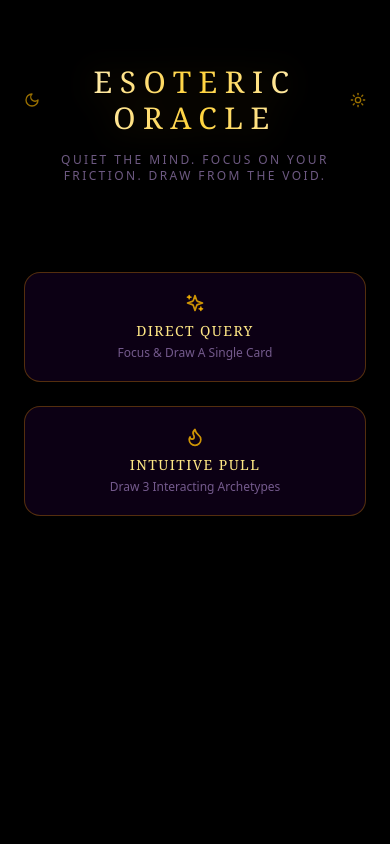
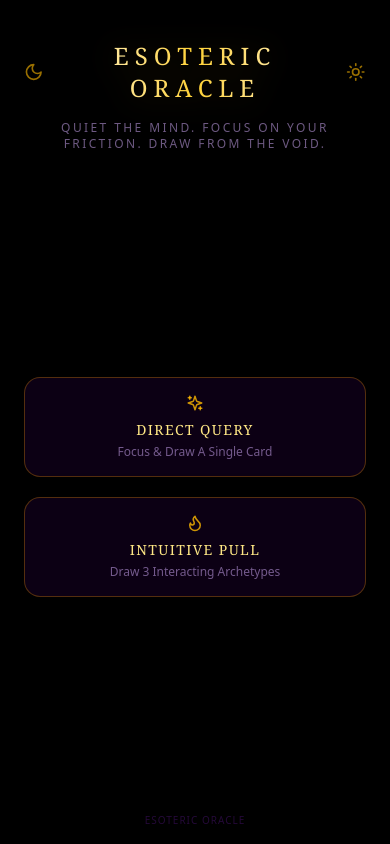
Before and after one commit to Jbardossas/Esoteric-Oracle, a React (Vite) app: page / in a window 390 px wide. Built offline with nearby package versions, Linux system fonts and the light colour scheme.

Commit message:
Fix flex layout distribution to eliminate blank black space on mobile

```diff
--- a/src/App.jsx
+++ b/src/App.jsx
@@ -447,13 +447,13 @@ export default function App() {
   };
 
   return (
-    <div className="min-h-dvh bg-black text-purple-100 font-sans selection:bg-amber-500/30">
+    <div className="min-h-[100dvh] bg-black text-purple-100 font-sans selection:bg-amber-500/35 overflow-x-hidden flex flex-col justify-between">
 
       {/* Header */}
-      <header className="max-w-4xl mx-auto p-6 flex flex-col items-center justify-center space-y-4 pt-16">
+      <header className="max-w-4xl mx-auto p-6 flex flex-col items-center justify-center space-y-4 pt-10">
         <div className="flex items-center space-x-4 text-amber-500/80">
           <Moon size={22} className="text-amber-400/60" />
-          <h1 className="text-3xl md:text-5xl font-serif font-extralight tracking-[0.25em] md:tracking-[0.35em] uppercase text-center text-transparent bg-clip-text bg-gradient-to-r from-amber-100 via-amber-300 to-amber-100 drop-shadow-[0_2px_15px_rgba(245,158,11,0.2)]">
+          <h1 className="text-2xl md:text-5xl font-serif font-extralight tracking-[0.25em] md:tracking-[0.35em] uppercase text-center text-transparent bg-clip-text bg-linear-to-r from-amber-100 via-amber-300 to-amber-100 drop-shadow-[0_2px_15px_rgba(245,158,11,0.2)]">
             Esoteric Oracle
           </h1>
           <Sun size={22} className="text-amber-400/60" />
@@ -463,26 +463,26 @@ export default function App() {
         </p>
       </header>
 
-      {/* Main Content */}
-      <main className="max-w-6xl mx-auto p-6 flex flex-col items-center justify-center pb-24">
+      {/* Main Content - Expanded flex-grow to center content perfectly */}
+      <main className="max-w-6xl mx-auto p-6 grow flex flex-col items-center justify-center w-full my-auto">
 
         {/* Menu State: Choosing the Draw Mode */}
         {mode === 'menu' && (
-          <div className="flex flex-col space-y-6 mt-10 w-full max-w-md animate-fade-in">
+          <div className="flex flex-col space-y-5 my-auto w-full max-w-md animate-fade-in py-6">
             <button
               onClick={() => handleDraw(1)}
-              className="group relative px-8 py-5 bg-purple-950/20 border border-amber-500/30 text-amber-400/90 tracking-[0.2em] uppercase text-sm hover:bg-amber-500/10 hover:border-amber-500/60 transition-all duration-500 rounded-2xl overflow-hidden flex flex-col items-center shadow-[0_0_20px_rgba(0,0,0,0.5)] hover:shadow-[0_0_25px_rgba(245,158,11,0.15)]"
+              className="group relative px-8 py-4 bg-purple-950/20 border border-amber-500/30 text-amber-400/90 tracking-[0.2em] uppercase text-sm hover:bg-amber-500/10 hover:border-amber-500/60 transition-all duration-500 rounded-2xl overflow-hidden flex flex-col items-center shadow-[0_0_20px_rgba(0,0,0,0.5)]"
             >
-              <Sparkles size={20} className="mb-2 text-amber-400/80 transition-transform duration-500 group-hover:scale-110" />
+              <Sparkles size={18} className="mb-2 text-amber-400/80" />
               <span className="font-serif font-light tracking-widest mb-1 text-amber-200">Direct Query</span>
               <span className="text-xs text-purple-300/50 font-sans tracking-normal capitalize">Focus & draw a single card</span>
             </button>
 
             <button
               onClick={() => handleDraw(3)}
-              className="group relative px-8 py-5 bg-purple-950/20 border border-amber-500/30 text-amber-400/90 tracking-[0.2em] uppercase text-sm hover:bg-amber-500/10 hover:border-amber-500/60 transition-all duration-500 rounded-2xl overflow-hidden flex flex-col items-center shadow-[0_0_20px_rgba(0,0,0,0.5)] hover:shadow-[0_0_25px_rgba(245,158,11,0.15)]"
+              className="group relative px-8 py-4 bg-purple-950/20 border border-amber-500/30 text-amber-400/90 tracking-[0.2em] uppercase text-sm hover:bg-amber-500/10 hover:border-amber-500/60 transition-all duration-500 rounded-2xl overflow-hidden flex flex-col items-center shadow-[0_0_20px_rgba(0,0,0,0.5)]"
             >
-              <Flame size={20} className="mb-2 text-amber-400/80 transition-transform duration-500 group-hover:scale-110" />
+              <Flame size={18} className="mb-2 text-amber-400/80" />
               <span className="font-serif font-light tracking-widest mb-1 text-amber-200">Intuitive Pull</span>
               <span className="text-xs text-purple-300/50 font-sans tracking-normal capitalize">Draw 3 interacting archetypes</span>
             </button>
@@ -491,10 +491,10 @@ export default function App() {
 
         {/* Active Draw State: Cards on the Table */}
         {mode !== 'menu' && (
-          <div className="w-full flex flex-col items-center animate-fade-in">
+          <div className="w-full flex flex-col items-center animate-fade-in py-4">
             <button
               onClick={reset}
-              className="mb-12 px-6 py-2 rounded-full border border-purple-900/40 bg-purple-950/20 text-xs tracking-[0.25em] uppercase text-purple-300/60 hover:text-amber-300 hover:border-amber-500/40 transition-all duration-300 shadow-sm"
+              className="mb-8 px-6 py-2 rounded-full border border-purple-900/40 bg-purple-950/20 text-xs tracking-[0.25em] uppercase text-purple-300/60 hover:text-amber-300 hover:border-amber-500/40 transition-all duration-300 shadow-sm"
             >
               Return to the Void
             </button>
@@ -502,7 +502,7 @@ export default function App() {
             {/* Card Grid */}
             <div className={`flex flex-col lg:flex-row gap-8 justify-center items-center w-full ${mode === 'single' ? 'max-w-md' : 'max-w-6xl'}`}>
               {drawnCards.map((card, idx) => (
-                <div key={card.id} className="relative w-full max-w-sm aspect-2/3 perspective-1000">
+                <div key={card.id} className="relative w-full max-w-sm aspect-[2/3] perspective-1000">
                   <div
                     className={`w-full h-full relative preserve-3d transition-transform duration-700 ease-out ${flippedStates[idx] ? 'rotate-y-180' : ''}`}
                     style={{ transformStyle: 'preserve-3d' }}
@@ -510,7 +510,7 @@ export default function App() {
 
                     {/* Card Back (Face Down) */}
                     <div
-                      className="absolute w-full h-full backface-hidden bg-neutral-950 border border-purple-900/30 rounded-2xl shadow-[0_0_30px_rgba(0,0,0,0.8)] flex flex-col items-center justify-center p-8 cursor-pointer hover:border-amber-500/40 hover:shadow-[0_0_40px_rgba(245,158,11,0.1)] transition-all duration-500 group"
+                      className="absolute w-full h-full backface-hidden bg-neutral-950 border border-purple-900/30 rounded-2xl shadow-[0_0_30px_rgba(0,0,0,0.8)] flex flex-col items-center justify-center p-8 cursor-pointer hover:border-amber-500/40 transition-all duration-500 group"
                       style={{ backfaceVisibility: 'hidden' }}
                       onClick={() => flipCard(idx)}
                     >
@@ -518,7 +518,7 @@ export default function App() {
                       <div className="w-16 h-16 border border-purple-900/50 group-hover:border-amber-500/40 rotate-45 flex items-center justify-center transition-colors duration-500 rounded-lg">
                         <div className="w-8 h-8 border border-purple-900/30 group-hover:border-amber-500/30 rotate-45 transition-colors duration-500 rounded-md"></div>
                       </div>
-                      <span className="absolute bottom-8 text-xs tracking-[0.25em] uppercase text-purple-700/60 group-hover:text-amber-500/50 transition-colors duration-500 font-serif">
+                      <span className="absolute bottom-8 text-xs tracking-[0.25em] uppercase text-purple-700/60 group-hover:text-amber-500/50 font-serif">
                         Reveal
                       </span>
                     </div>
@@ -534,7 +534,7 @@ export default function App() {
                           <h2 className="text-xl md:text-2xl text-amber-300 font-serif font-light tracking-widest uppercase leading-tight">{card.emblem}</h2>
                         </div>
 
-                        <div className="space-y-5 grow text-sm leading-relaxed text-purple-100/90">
+                        <div className="space-y-5 flex-grow text-sm leading-relaxed text-purple-100/90">
                           <div>
                             <h3 className="text-xs text-amber-500/60 uppercase tracking-widest mb-1 font-serif">The Vision</h3>
                             <p className="italic text-purple-200/70">"{card.vision}"</p>
@@ -569,6 +569,11 @@ export default function App() {
           </div>
         )}
       </main>
+
+      {/* Subtle Footer Spacing to balance layout */}
+      <footer className="py-4 text-center text-purple-900/40 text-[10px] tracking-widest uppercase">
+        Esoteric Oracle
+      </footer>
     </div>
   );
 }
```
